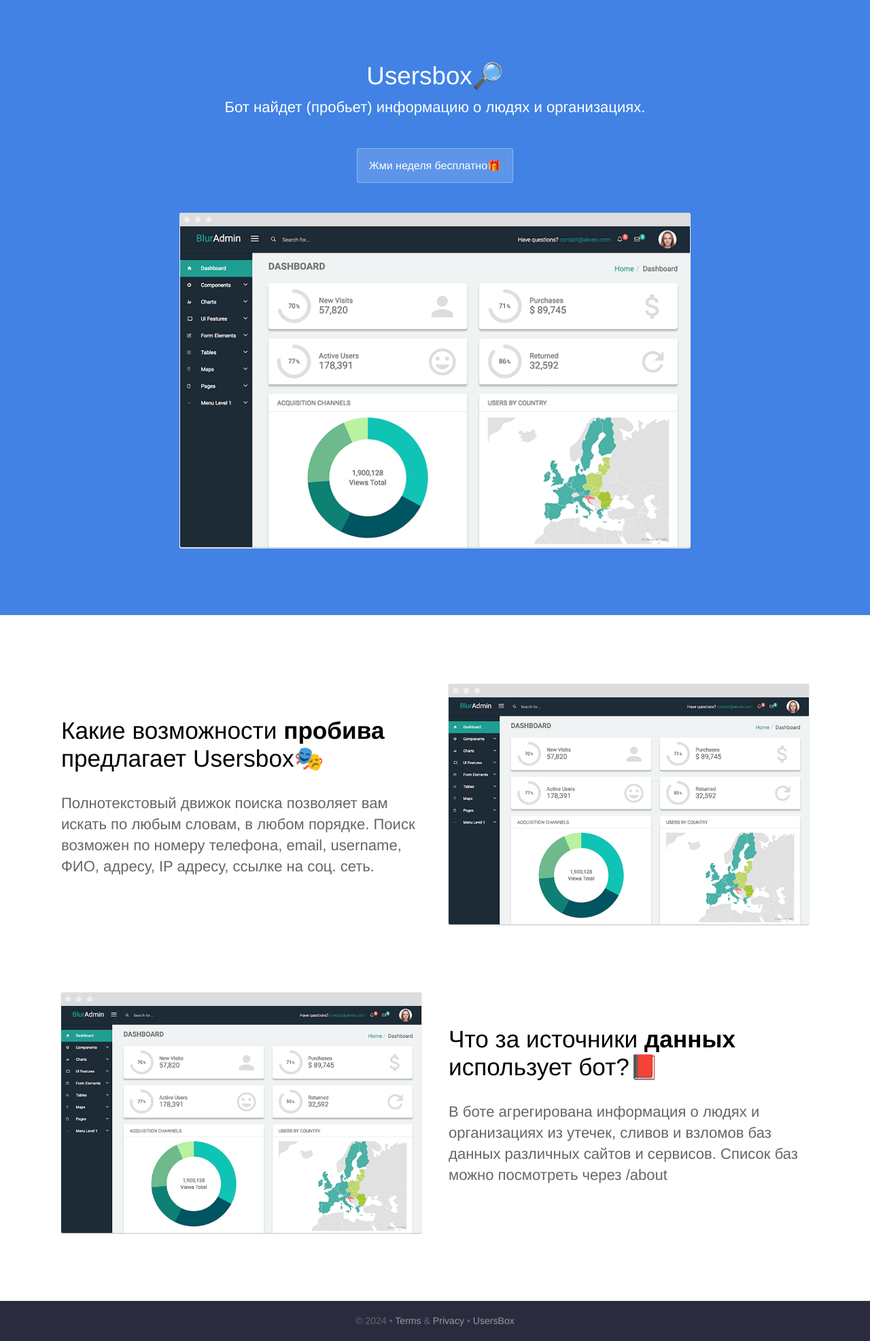
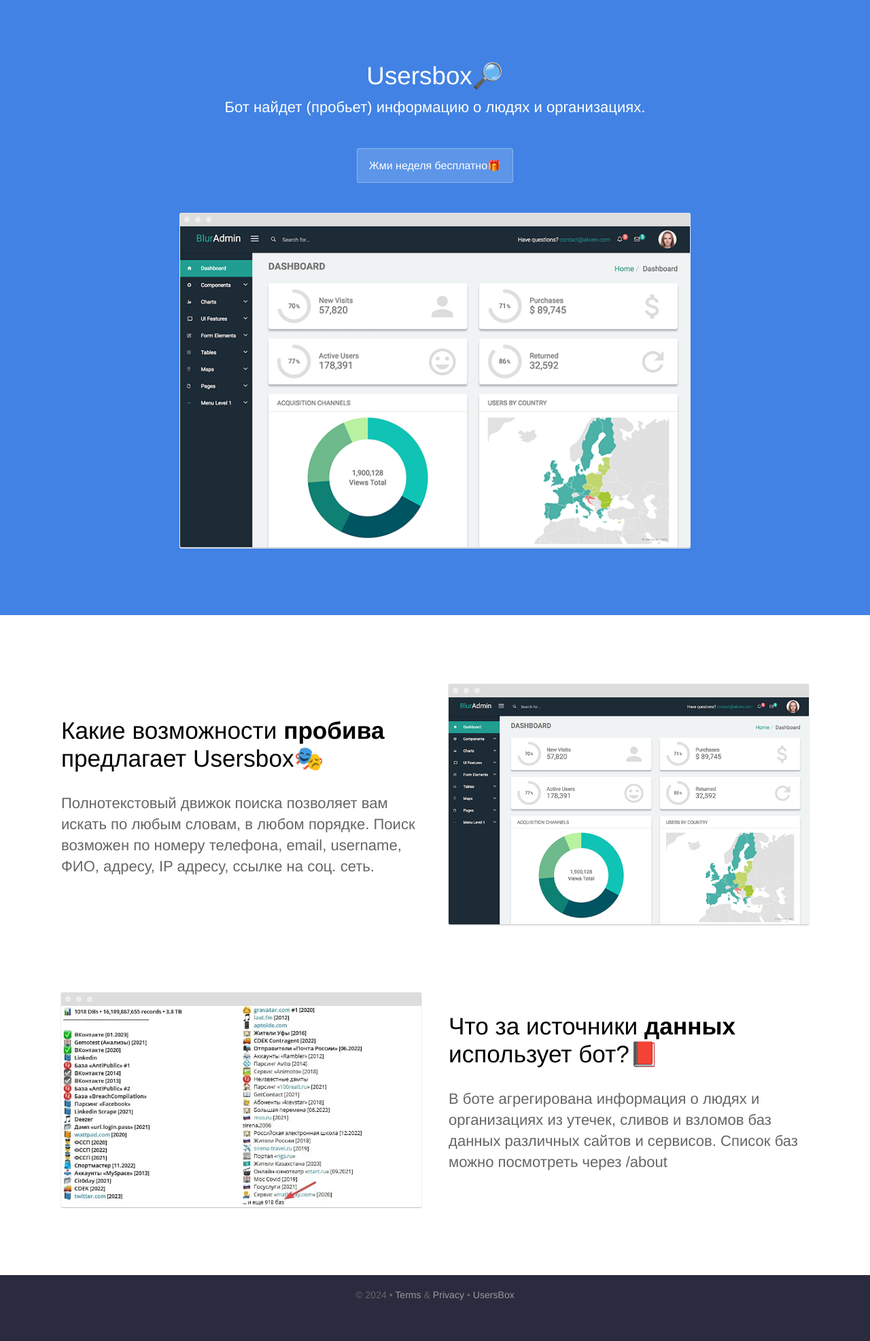
Before and after one commit to usersboxbot/usersboxbot.github.io, a Jekyll site: the page built from index.html, in a window 1280 px wide. Shown: the whole page at 68% size. Built offline with Jekyll 4.4.1, drawn with Linux system fonts in a browser that asks for light colours; after the commit the page ends 1936 px from its top, so only the background shows below that.

Commit message:
Update index.html

```diff
--- a/index.html
+++ b/index.html
@@ -33,7 +33,7 @@
 				<p> В боте агрегирована информация о людях и организациях из утечек, сливов и взломов баз данных различных сайтов и сервисов. Список баз можно посмотреть через /about</p>
 			</div>
 			<div class="image">
-				<img src="{{ site.baseurl }}/images/dashboard.png" alt="Screenshot" class="screenshot editable" />
+				<img src="{{ site.baseurl }}/images/UsersBase.webp" alt="Screenshot" class="screenshot editable" />
 			</div>
 		</div>
 	</section>
```
